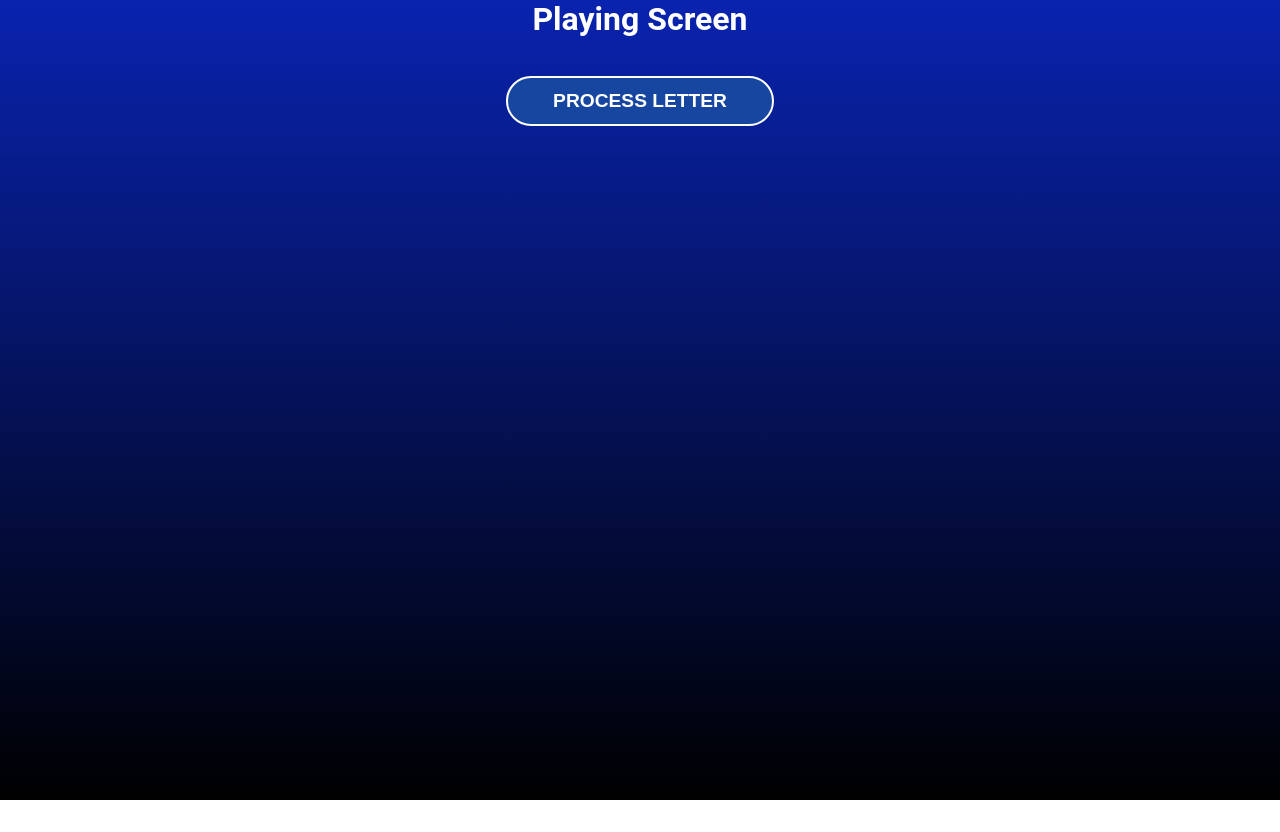
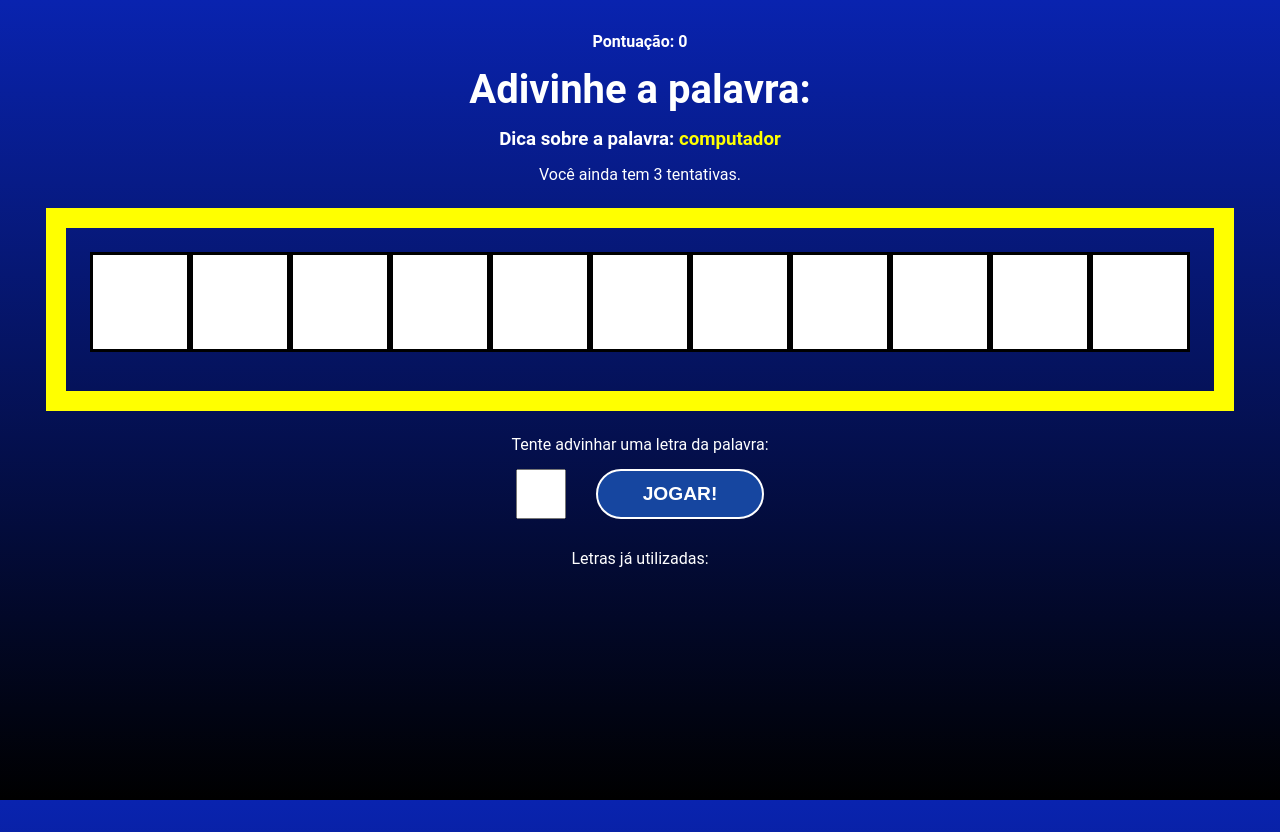
Before and after one commit to caioferreira-ipnet/secret-word, a React (Vite) app in the folder secret-word-projeto/: page / in a window 1280 px wide. Both pictures are taken after a click on the button "COMEÇAR". Before the commit the page ends 800 px from the top, so only its background shows below. Built offline with nearby package versions, Linux system fonts and the light colour scheme.

Commit message:
feat: 1 = Tela de start - concluída 2 = Tela de game - concluída 3 = Tela de gameOver - iniciada ============================== Funcionalidades 1 = Categorias e palarvas adicionadas nos inputs, separadas por caracter - concluída 2 = Normalização das letras toLowerCase - concluída

```diff
--- a/secret-word-projeto/src/App.css
+++ b/secret-word-projeto/src/App.css
@@ -3,4 +3,8 @@
   justify-content: center;
   align-items: center;
   text-align: center;
+  margin-top: 2em;
 }
+.App * {
+  margin-bottom: 15px;
+}
--- a/secret-word-projeto/src/App.jsx
+++ b/secret-word-projeto/src/App.jsx
@@ -22,6 +22,11 @@ function App() {
   const [words] = useState(wordsList);
   const [pickedWord, setPickedWord] = useState("");
   const [pickedCategory, setPickedCategory] = useState("");
+  const [letters, setLetters] = useState([]);
+  const [guessedLetters, setGuessedLetters] = useState([]);
+  const [wrongLetters, setWrongLetters] = useState([]);
+  const [guesses, setGuesses] = useState(3);
+  const [score, setScore] = useState(0);
   //Function to pick a random word and category
   const pickWordAndCategory = () => {
     //Pick a random category
@@ -42,16 +47,19 @@ function App() {
     const { word, category } = pickWordAndCategory();
 
     //create an array of letters
+    let wordLetters = word.split("");
+    wordLetters = wordLetters.map((l) => l.toLowerCase());
 
     setPickedWord(word);
     setPickedCategory(category);
-    console.log(word, category);
+    setLetters(wordLetters);
     setGameStage(stages[1].name);
   };
 
   //Process the letter input
-  const processLetter = () => {
-    setGameStage(stages[2].name);
+  const processLetter = (letter) => {
+    const normalizedLetter = letter.toLowerCase();
+    console.log(letter);
   };
 
   //Restart the game
@@ -64,7 +72,16 @@ function App() {
       <div className="App">
         {gameStage === "start" && <StartScreen startGame={startGame} />}
         {gameStage === "playing" && (
-          <PlayingScreen processLetter={processLetter} />
+          <PlayingScreen
+            processLetter={processLetter}
+            pickedWord={pickedWord}
+            guessedLetters={guessedLetters}
+            wrongLetters={wrongLetters}
+            guesses={guesses}
+            score={score}
+            pickedCategory={pickedCategory}
+            letters={letters}
+          />
         )}
         {gameStage === "gameOver" && <GameOverScreen retry={restartGame} />}
       </div>
--- a/secret-word-projeto/src/components/PlayingScreen.jsx
+++ b/secret-word-projeto/src/components/PlayingScreen.jsx
@@ -1,10 +1,69 @@
 import React from "react";
+import styles from "../styles/PlayingScreen.module.css";
+import { useState, useRef } from "react";
+const PlayingScreen = ({
+  processLetter,
+  pickedWord,
+  guessedLetters,
+  wrongLetters,
+  guesses,
+  score,
+  pickedCategory,
+  letters,
+}) => {
+  const [letterInput, setLetterInput] = useState("");
+  const letterInputRef = useRef(null);
 
-const PlayingScreen = ({ processLetter }) => {
+  //Fuction to handle the form submit
+  const handleSubmit = (e) => {
+    e.preventDefault();
+    processLetter(letterInput);
+    setLetterInput("");
+    letterInputRef.current.focus();
+  };
+
   return (
-    <div>
-      <h1>Playing Screen</h1>
-      <button onClick={processLetter}>Process Letter</button>
+    <div className={styles.playing}>
+      <p className={styles.points}>
+        <span>Pontuação: {score}</span>
+      </p>
+      <h1>Adivinhe a palavra:</h1>
+      <h3 className={styles.tip}>
+        Dica sobre a palavra: <span>{pickedCategory}</span>
+      </h3>
+      <p>Você ainda tem {guesses} tentativas.</p>
+      <div className={styles.wordContainer}>
+        {letters.map((letter, i) =>
+          guessedLetters.includes(letter) ? (
+            <span key={i} className={styles.letter}>
+              {letter}
+            </span>
+          ) : (
+            <span key={i} className={styles.blankSquare}></span>
+          ),
+        )}
+      </div>
+      <div className={styles.letterContainer}>
+        <p>Tente advinhar uma letra da palavra:</p>
+        <form onSubmit={handleSubmit}>
+          <input
+            type="text"
+            name="letter"
+            maxLength="1"
+            required
+            onChange={(e) => setLetterInput(e.target.value)}
+            value={letterInput}
+            ref={letterInputRef}
+          />
+          <button>Jogar!</button>
+        </form>
+      </div>
+      <div className={styles.wrongLettersContainer}>
+        <p>Letras já utilizadas:</p>
+        {wrongLetters.map((letter, index) => (
+          <span key={index}>{letter}, </span>
+        ))}
+      </div>
     </div>
   );
 };
--- a/secret-word-projeto/src/index.css
+++ b/secret-word-projeto/src/index.css
@@ -18,7 +18,6 @@ body {
 }
 
 button {
-  margin-top: 2em;
   background: #1646a0;
   color: #fff;
   padding: 0 45px;
--- /dev/null
+++ b/secret-word-projeto/src/styles/PlayingScreen.module.css
@@ -0,0 +1,42 @@
+.playing h1 {
+  font-size: 2.5em;
+}
+.playing span {
+  font-weight: bold;
+}
+.tip span {
+  color: yellow;
+}
+
+.wordContainer {
+  margin: 1.5em;
+  padding: 1.5em;
+  border: 20px solid yellow;
+  display: flex;
+  justify-content: center;
+}
+
+.letter,
+.blankSquare {
+  font-size: 70px;
+  line-height: 1.5;
+  border: 3px solid #000;
+  height: 100px;
+  width: 100px;
+  color: #000;
+  background-color: #fff;
+  font-weight: bold;
+}
+
+.letterContainer form {
+  display: flex;
+  align-items: center;
+  justify-content: center;
+}
+.letterContainer input {
+  width: 50px;
+  height: 50px;
+  font-size: 30px;
+  text-align: center;
+  margin-right: 1em;
+}
--- a/secret-word-projeto/src/styles/StartScreen.module.css
+++ b/secret-word-projeto/src/styles/StartScreen.module.css
@@ -4,7 +4,6 @@
 }
 .start h1 {
   font-size: 3em;
-  margin-bottom: 0.5em;
 }
 .start p {
   color: yellow;
```
